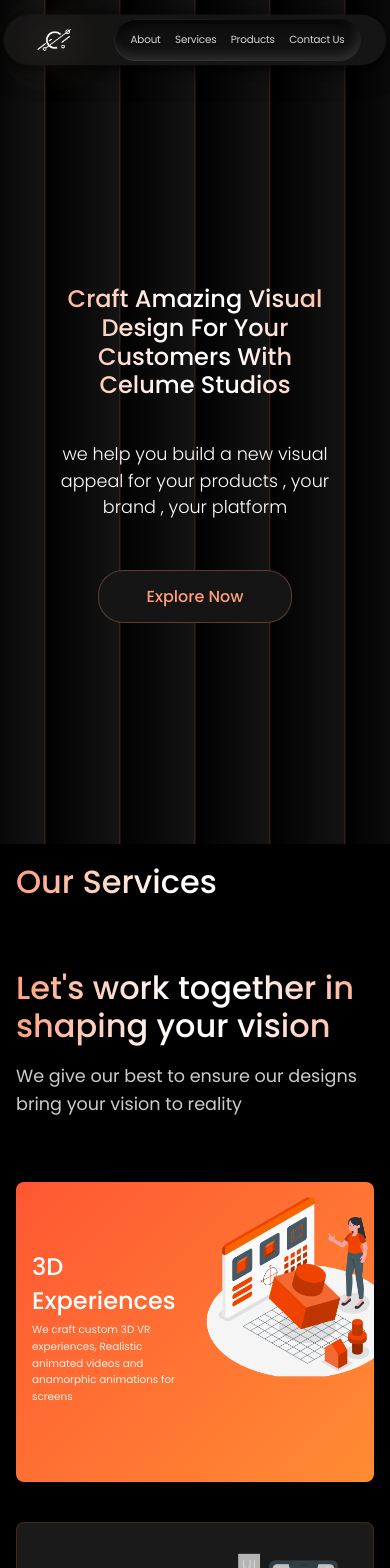
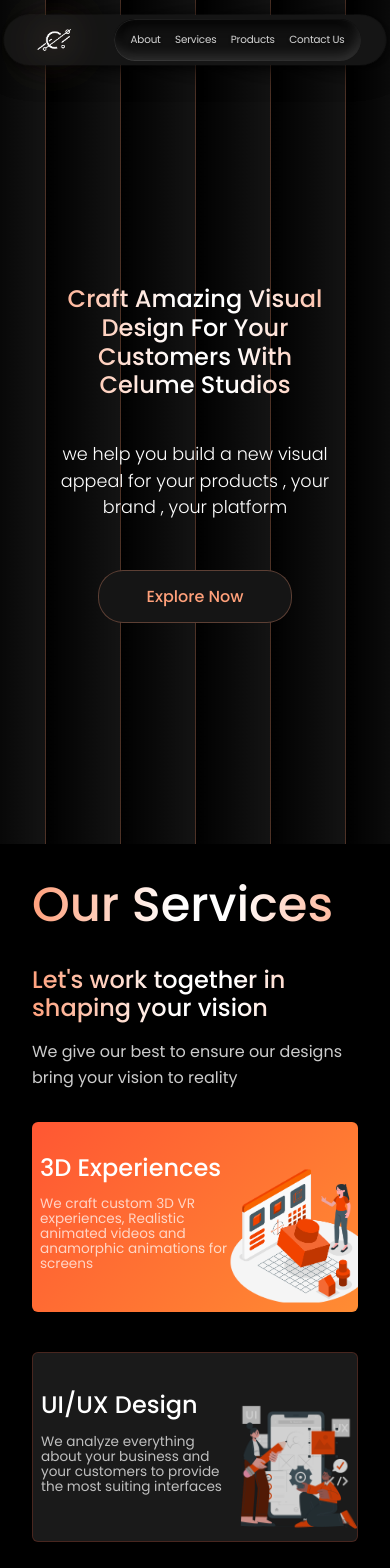
Before and after one commit to Celume-Studios/celume, a React (Vite) app: page / in a window 390 px wide. Shown: the top 1568 px of the page. Built offline with nearby package versions, Linux system fonts and the light colour scheme.

Commit message:
final commit

```diff
--- a/src/styles/Features.css
+++ b/src/styles/Features.css
@@ -29,12 +29,12 @@
 /* Header Styles */
 .features-header {
     text-align: left;
-    margin-bottom: 4rem;
+    margin-bottom: 2rem;
     position: relative;
 }
 
 .features-header h2 {
-    font-size: clamp(2rem, 5vw, 4.5rem);
+    font-size: 4.5rem;
     background: linear-gradient(91deg, #FFA380 1.74%, #FFF 43.71%, #FFF 61.62%, #FFA380 102.48%);
     background-clip: text;
     -webkit-background-clip: text;
@@ -45,7 +45,7 @@
 }
 
 .features-header .subtitle {
-    font-size: clamp(1.1rem, 1.5vw, 1.3rem);
+    font-size: 1.3rem;
     color: rgba(255, 255, 255, 0.8);
     line-height: 1.6;
 }
@@ -53,12 +53,12 @@
 /* Subheader Styles */
 .features-subheader {
     text-align: left;
-    margin-bottom: 4rem;
+    margin-bottom: 2rem;
     position: relative;
 }
 
 .features-subheader h3 {
-    font-size: clamp(2rem, 3vw, 2.5rem);
+    font-size: 2.5rem;
     background: linear-gradient(91deg, #FFA380 1.74%, #FFF 43.71%, #FFF 61.62%, #FFA380 102.48%);
     background-clip: text;
     -webkit-background-clip: text;
@@ -69,7 +69,7 @@
 }
 
 .features-subheader p {
-    font-size: clamp(1.1rem, 1.5vw, 1.3rem);
+    font-size: 1.3rem;
     color: rgba(255, 255, 255, 0.8);
     line-height: 1.6;
     max-width: 800px;
@@ -165,13 +165,13 @@
 }
 
 .feature-card h4 {
-    font-size: clamp(1.5rem, 2vw, 1.8rem);
+    font-size: 1.8rem;
     margin-bottom: 1rem;
     font-weight: 500;
 }
 
 .feature-card p {
-    font-size: clamp(1rem, 1.3vw, 1.2rem);
+    font-size: 1.2rem;
     color: rgba(255, 255, 255, 0.9);
     margin-bottom: 2rem;
     line-height: 1.6;
@@ -305,7 +305,7 @@
 @media (min-width: 1025px) {
     .features {
         padding: 4rem;
-        padding-top: 5rem;
+        padding-top: 2rem;
     }
 
     .features-content {
@@ -357,7 +357,7 @@
 /* Tablet Styles */
 @media (max-width: 1024px) and (min-width: 769px) {
     .features {
-        padding: 4rem 2rem;
+        padding: 2rem 2rem;
     }
 
     .features-content {
@@ -378,15 +378,45 @@
         font-size: 2rem;
     }
 
+    .features-header h2{
+        font-size:3rem;
+    }
+
+    .features-subheader h3{
+        font-size: 1.5rem;
+    }
+    .features-subheader p{
+        font-size: 1rem;
+    }
+
     .feature-card p {
-        font-size: 1.5rem;
+        font-size: 1.75rem;
+    }
+
+    .feature-card:nth-child(1) {
+        grid-column: span 6;
+    }
+
+    .feature-card:nth-child(2) {
+        grid-column: span 6;
+    }
+
+    .feature-card:nth-child(3) {
+        grid-column: span 6;
+    }
+
+    .feature-card:nth-child(4) {
+        grid-column: span 6;
     }
 }
 
 /* Mobile Styles */
 @media (max-width: 768px) {
     .features {
-        padding: 4rem 1rem;
+        /* padding: 2rem 1rem; */
+        padding-top: 2rem;
+        padding-bottom: 0rem;
+        padding-left: 1rem;
         position: relative;
         overflow-x: hidden;
         width: 100%;
@@ -428,7 +458,7 @@
     }
 
     .card-content {
-        max-width: 55%;
+        max-width: 50%;
         position: relative;
         z-index: 2;
         height: 100%;
@@ -438,13 +468,24 @@
         padding-right: 1rem;
     }
 
+    .features-header h2{
+        font-size:3rem;
+    }
+
+    .features-subheader h3{
+        font-size: 1.5rem;
+    }
+    .features-subheader p{
+        font-size: 1rem;
+    }
+
     .feature-card h4 {
-        font-size: 1.8rem;
+        font-size: 2rem;
         line-height: 1.3;
     }
 
     .feature-card p {
-        font-size: 1rem;
+        font-size: 1.5rem;
         line-height: 1.5;
     }
 
@@ -460,7 +501,7 @@
         right: 0;
         bottom: 0%;
         width: 45%;
-        height: 130%;
+        height: 90%;
         opacity: 1;
         display: flex;
         align-items: center;
@@ -507,58 +548,52 @@
 
 /* Small Mobile Styles */
 @media (max-width: 480px) {
-    .features {
-        padding: 1rem;
-        overflow-x: hidden;
+    .features{
+        padding: 2rem;
+    }
+    .features-header h2{
+        font-size: 3rem;
+        margin-bottom: 1rem;
+    }
+    .features-subheader h3{
+        font-size: 1.5rem;
+        margin-bottom: 1rem;
+    }
+    .features-subheader p{
+        font-size: 1rem;
+        margin-bottom: 1rem;
+    }
+    .features-grid .feature-card {
+        height: 190px;
+        min-height: 60px !important;
+        max-height: 190px;
+        padding: 0.5rem !important;
+        border-radius: 6px !important;
     }
 
-    .features-content {
-        overflow-x: hidden;
+    .features-grid .feature-card .card-content {
+        max-width: 65% !important;
+        padding-right: 0.5rem !important;
     }
 
-    .feature-card {
-        height: 90px;
-        padding: 1rem;
+    .features-grid .feature-card h4 {
+        font-size: 1.5rem !important;
+        line-height: 1.1 !important;
+        margin-bottom: 1rem !important;
     }
 
-    .card-content {
-        max-width: 50%;
+    .features-grid .feature-card p {
+        font-size: 0.85rem !important;
+        line-height: 1.1 !important;
+        margin: 1 !important;
+        opacity: 0.8 !important;
     }
 
-    .feature-card h4 {
-        font-size: 1.5rem;
-        line-height: 1.4;
-    }
-
-    .feature-card p {
-        font-size: 1rem;
-        line-height: 1.5;
-    }
-
-    .card-illustration {
-        width: 45%;
-    }
-
-    .feature-card:nth-child(odd) h4 {
-        margin-bottom: 0.3rem;
-    }
-
-    .feature-card:nth-child(even) h4 {
-        margin-bottom: 0.3rem;
-    }
-
-    .feature-card p {
-        font-size: 1rem;
-        line-height: 1.5;
-    }
-
-    .features-header h2 {
-        font-size: clamp(2rem, 3.5vw, 1.8rem);
-        line-height: 1.4;
-    }
-
-    .features-header .subtitle {
-        font-size: 1rem;
-        line-height: 1.5;
+    .features-grid .feature-card .card-illustration {
+        width: 45% !important;
+        height: 80% !important;
+        margin-bottom: 0rem;
+        margin-right: 1rem;
+        right: -35px !important;
     }
 }
```
